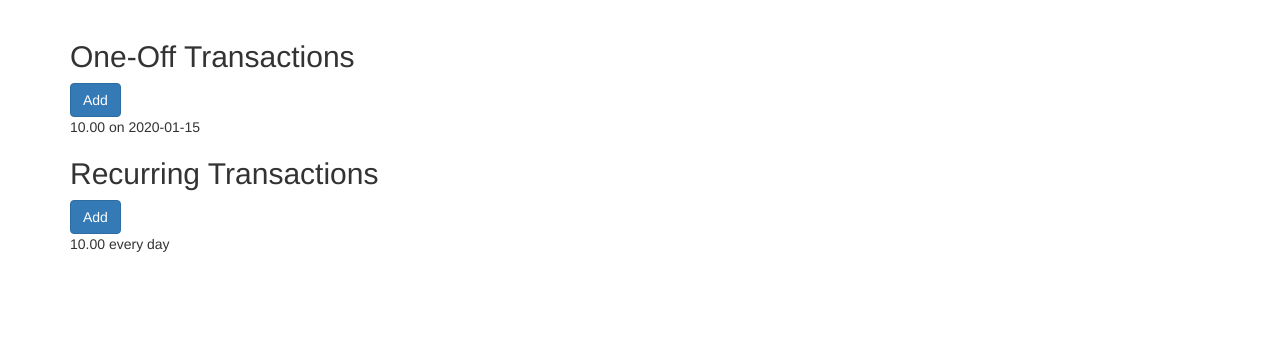
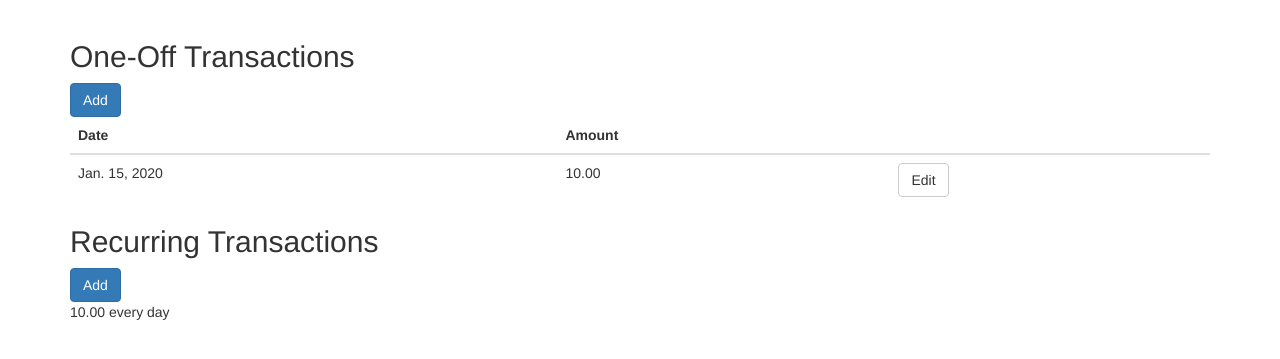
Before and after one commit to DanHatesNumbers/budgetapp, a Django app: page / in a window 1280 px wide. Shown: the part 51-410 px from the top of the page. Run offline with Django 3.2, Linux system fonts and the light colour scheme; a user stored in the database is signed in; tables that the repository leaves empty hold one stand-in row (values such as "Sample post"); parts of the project's set-up code (start-up, migrations or seed data) failed here and were passed over; some libraries are stand-ins or nearby versions.

Commit message:
Changed display of one-off transactions to use  table with edit buttons

```diff
--- a/src/budgetapp/budgetapp/website/templates/index.html
+++ b/src/budgetapp/budgetapp/website/templates/index.html
@@ -6,9 +6,24 @@
 <a href="{% url 'oneoff_add' %}" class="btn btn-primary">Add</a>
 <br />
 {% if oneoff %}
-{% for transaction in oneoff %}
-{{ transaction }}
-{% endfor %}
+<table class="table table-hover">
+    <thead>
+        <tr>
+            <th>Date</th>
+            <th>Amount</th>
+            <th></th>
+        </tr>
+    </thead>
+    <tbody>
+        {% for transaction in oneoff %}
+        <tr>
+            <td>{{ transaction.date }}</td>
+            <td>{{ transaction.amount }}</td>
+            <td><a href="{% url 'oneoff_edit' pk=transaction.pk %}" class="btn btn-default">Edit</a>
+        </tr>
+        {% endfor %}
+    </tbody>
+</table>
 {% else %}
 No one-off transactions on account
 {% endif %}
```
